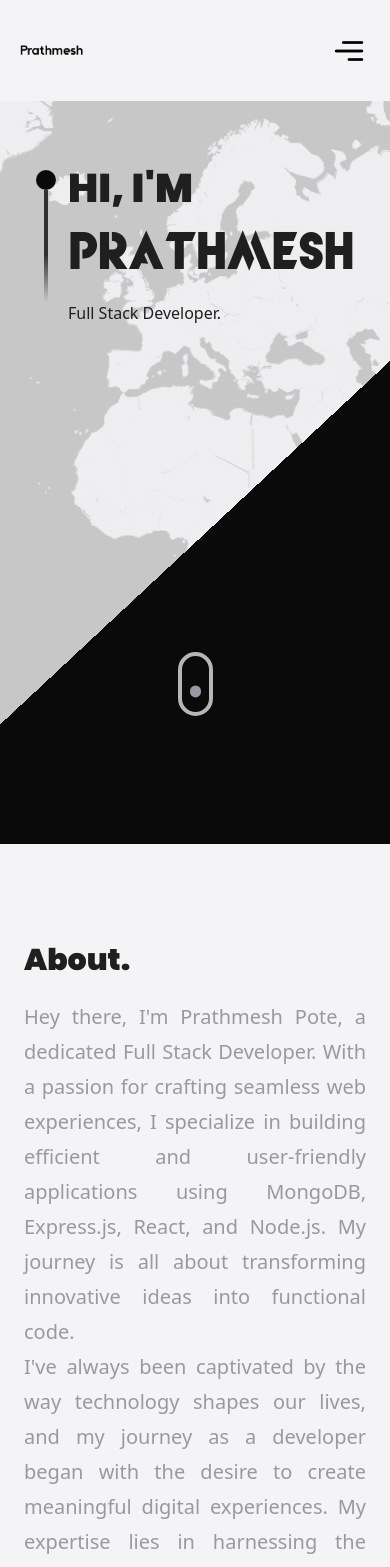
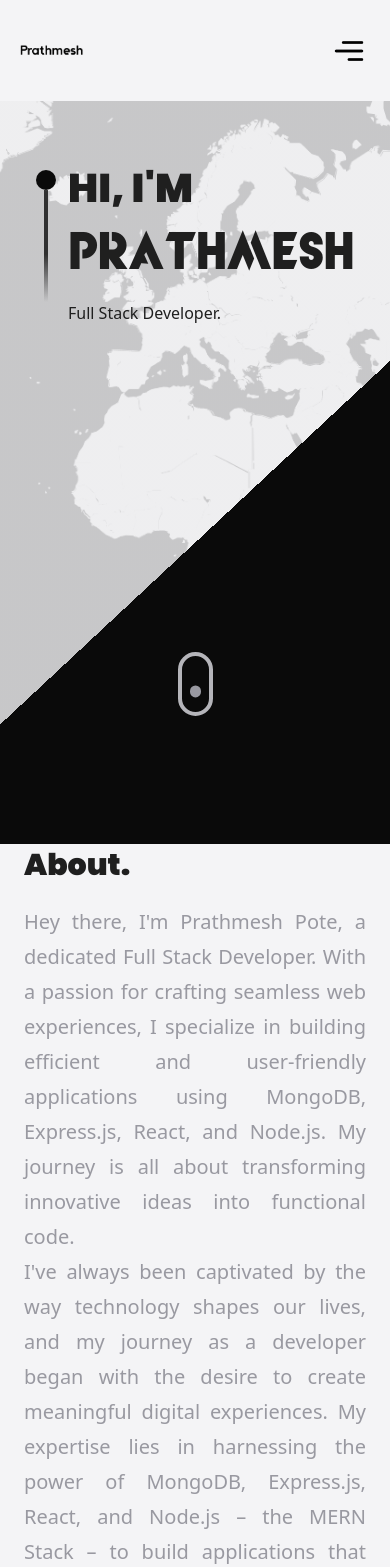
Before and after one commit to prathmeshpote99/Portfolio, a React (Vite) app: page / in a window 390 px wide. Shown: the top 1567 px of the page. Built offline with nearby package versions, Linux system fonts and the light colour scheme.

Commit message:
Mobile screen fix navbar containt

```diff
--- a/src/index.css
+++ b/src/index.css
@@ -56,19 +56,25 @@ body{
 }
 
 #about {
-  margin-left: -24px;
-  font-size: 100px;
+  margin-top: -120px;
+  margin-left: 70px;
+  font-size: 50px;
 }
 
 #projects {
-  margin-left: -2px;
-  font-size: 100px;
+  margin-left: 70px;
+  font-size: 50px;
+}
+
+#work {
+  margin-left: 70px;
+  font-size: 50px;
 }
 
 #contact {
-  margin-left: -20px;
-  font-size: 95px;
-  letter-spacing: -2px;
+  margin-left: 70px;
+  font-size: 50px;
+  letter-spacing: 0px;
 }
 
 .hero-heading {
```
